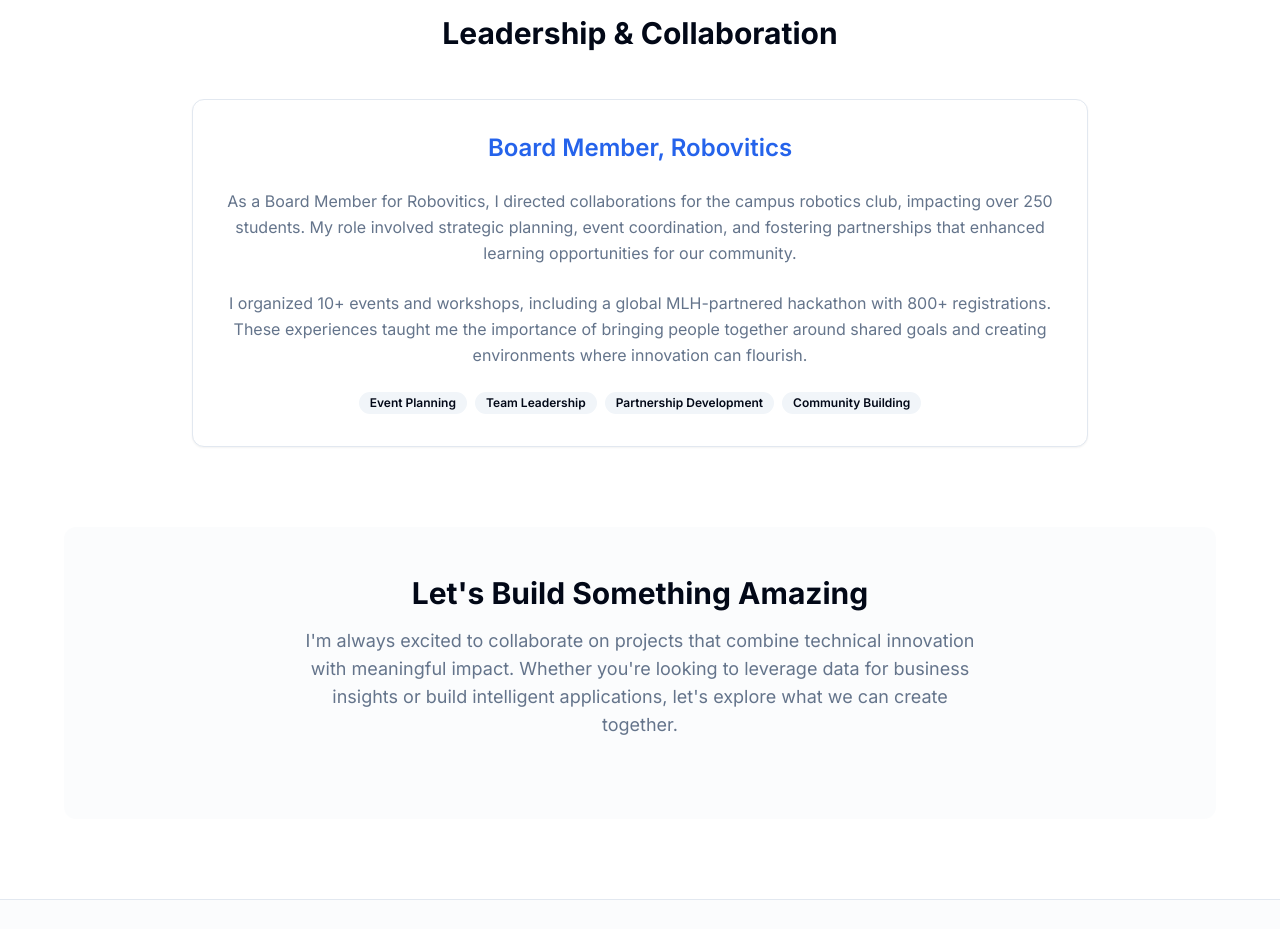
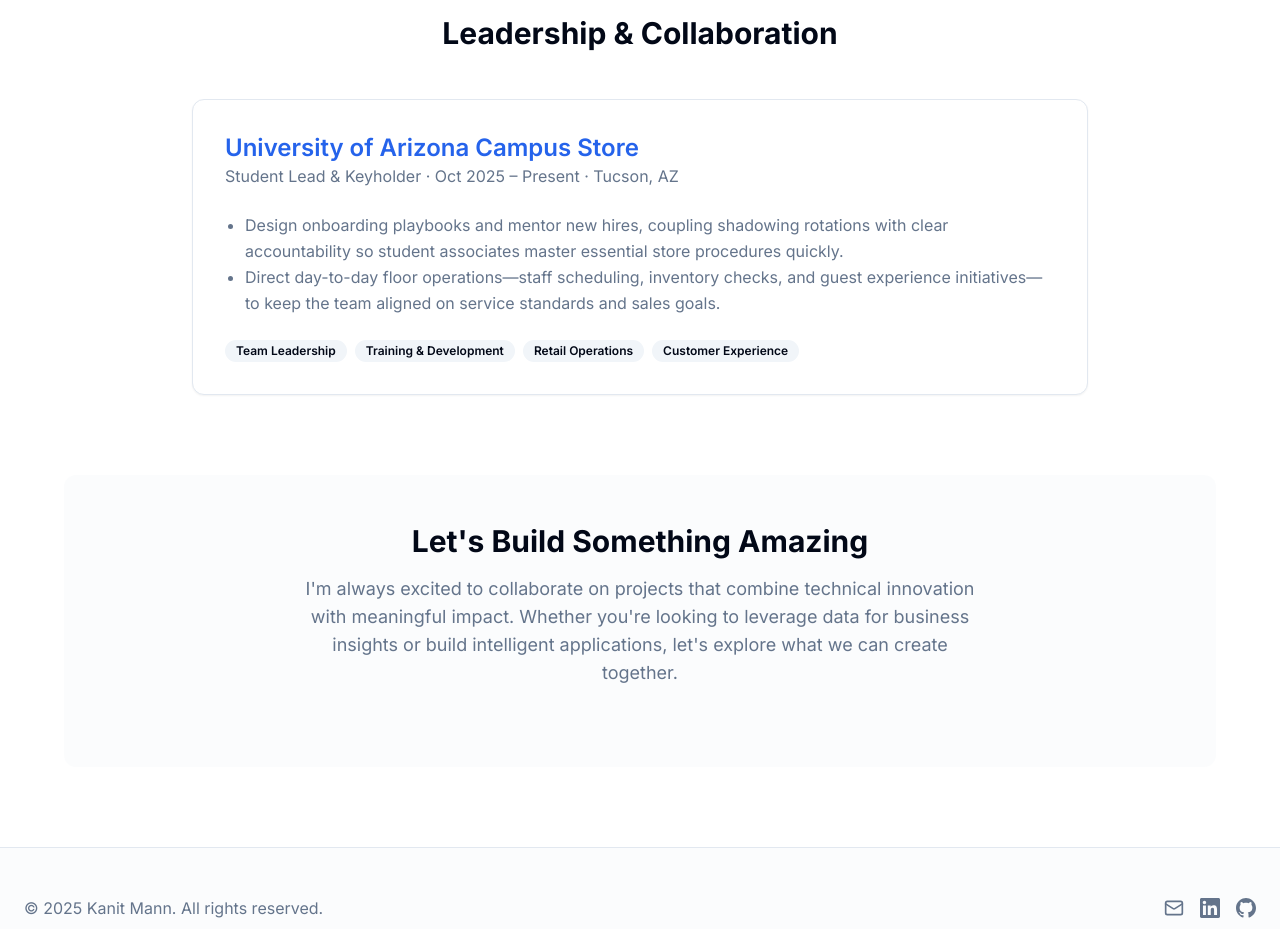
Before and after one commit to kanitmann01/profile-kanitmann, a Next.js app: page /about in a window 1280 px wide. Shown: the part 3420-4349 px from the top of the page. Built offline with nearby package versions, Linux system fonts and the light colour scheme.

Commit message:
Update leadership section for Campus Store role

```diff
--- a/app/about/page.tsx
+++ b/app/about/page.tsx
@@ -217,25 +217,28 @@ export default function About() {
           <ScaleOnHover>
             <Card className="max-w-4xl mx-auto">
               <CardContent className="p-8">
-                <div className="text-center">
-                  <h3 className="text-2xl font-semibold text-primary mb-6">Board Member, Robovitics</h3>
+                <div className="space-y-6 text-left">
+                  <div>
+                    <h3 className="text-2xl font-semibold text-primary">University of Arizona Campus Store</h3>
+                    <p className="text-muted-foreground">Student Lead & Keyholder · Oct 2025 – Present · Tucson, AZ</p>
+                  </div>
                   <div className="prose prose-lg max-w-none">
-                    <p className="text-muted-foreground leading-relaxed mb-6">
-                      As a Board Member for Robovitics, I directed collaborations for the campus robotics club,
-                      impacting over 250 students. My role involved strategic planning, event coordination, and
-                      fostering partnerships that enhanced learning opportunities for our community.
-                    </p>
-                    <p className="text-muted-foreground leading-relaxed">
-                      I organized 10+ events and workshops, including a global MLH-partnered hackathon with 800+
-                      registrations. These experiences taught me the importance of bringing people together around
-                      shared goals and creating environments where innovation can flourish.
-                    </p>
+                    <ul className="text-muted-foreground leading-relaxed list-disc pl-5">
+                      <li>
+                        Design onboarding playbooks and mentor new hires, coupling shadowing rotations with clear accountability so
+                        student associates master essential store procedures quickly.
+                      </li>
+                      <li>
+                        Direct day-to-day floor operations—staff scheduling, inventory checks, and guest experience initiatives—to
+                        keep the team aligned on service standards and sales goals.
+                      </li>
+                    </ul>
                   </div>
-                  <div className="flex flex-wrap gap-2 justify-center mt-6">
-                    <Badge variant="secondary">Event Planning</Badge>
+                  <div className="flex flex-wrap gap-2">
                     <Badge variant="secondary">Team Leadership</Badge>
-                    <Badge variant="secondary">Partnership Development</Badge>
-                    <Badge variant="secondary">Community Building</Badge>
+                    <Badge variant="secondary">Training & Development</Badge>
+                    <Badge variant="secondary">Retail Operations</Badge>
+                    <Badge variant="secondary">Customer Experience</Badge>
                   </div>
                 </div>
               </CardContent>
```
